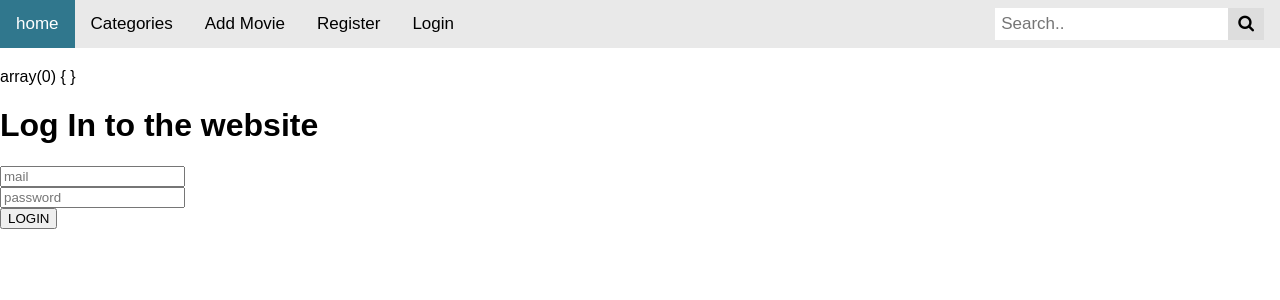
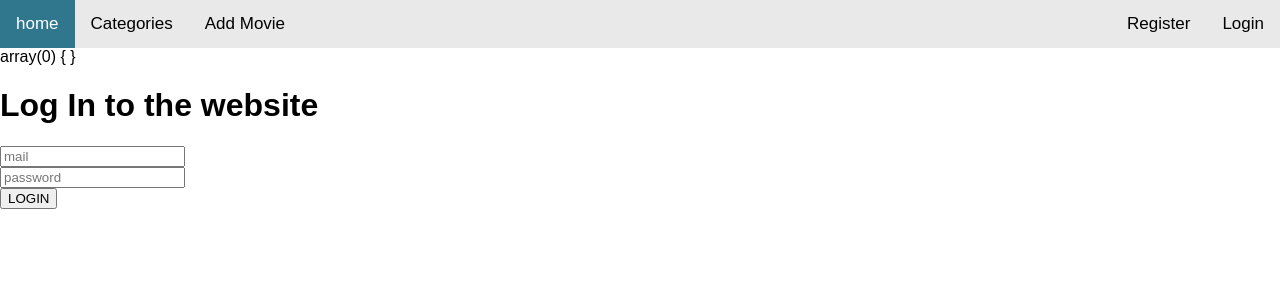
Before and after one commit to pgradone/GCLF, a PHP site: page /login.php in a window 1280 px wide. Shown: the top 300 px of the page. Run offline with PHP 8.4, Linux system fonts and the light colour scheme.

Commit message:
the register and login are on the left in the place of the search and the ok button.

```diff
--- a/Project/homepage.php
+++ b/Project/homepage.php
@@ -14,19 +14,17 @@
         <a class="active" href="homepage.php">home</a>
         <a href="#categories">Categories</a>
         <a href="#addmovie">Add Movie</a>
-        <a href="register.php">Register</a>
-        <a href="login.php">Login</a>
 
         <div class="search-container">
-            <form action="/action_page.php">
+            <a href="register.php">Register</a>
+            <a href="login.php">Login</a>
+            <!-- <form action="/action_page.php">
                 <input type="text" placeholder="Search.." name="search">
                 <button type="submit"><i class="fa fa-search"></i></button>
-            </form>
+            </form> -->
         </div>
     </nav>
-    <div style="padding-left:16px">
-        <h2></h2>
-    </div>
+
 
 </body>
 
```
